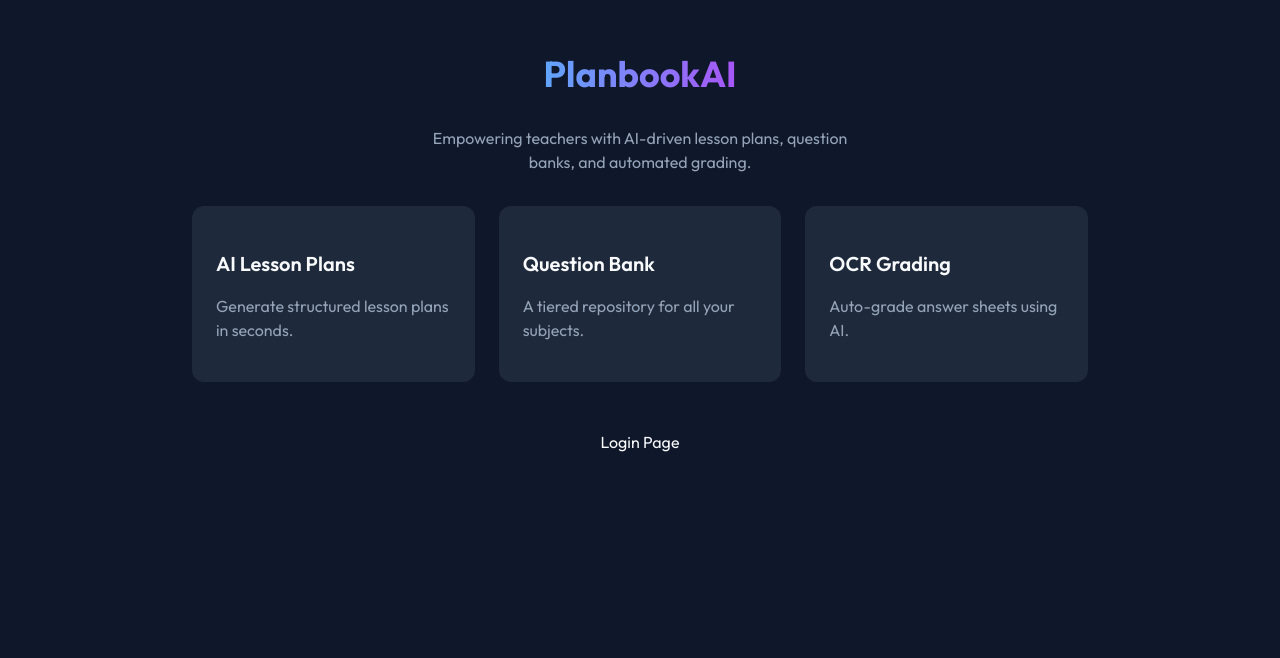
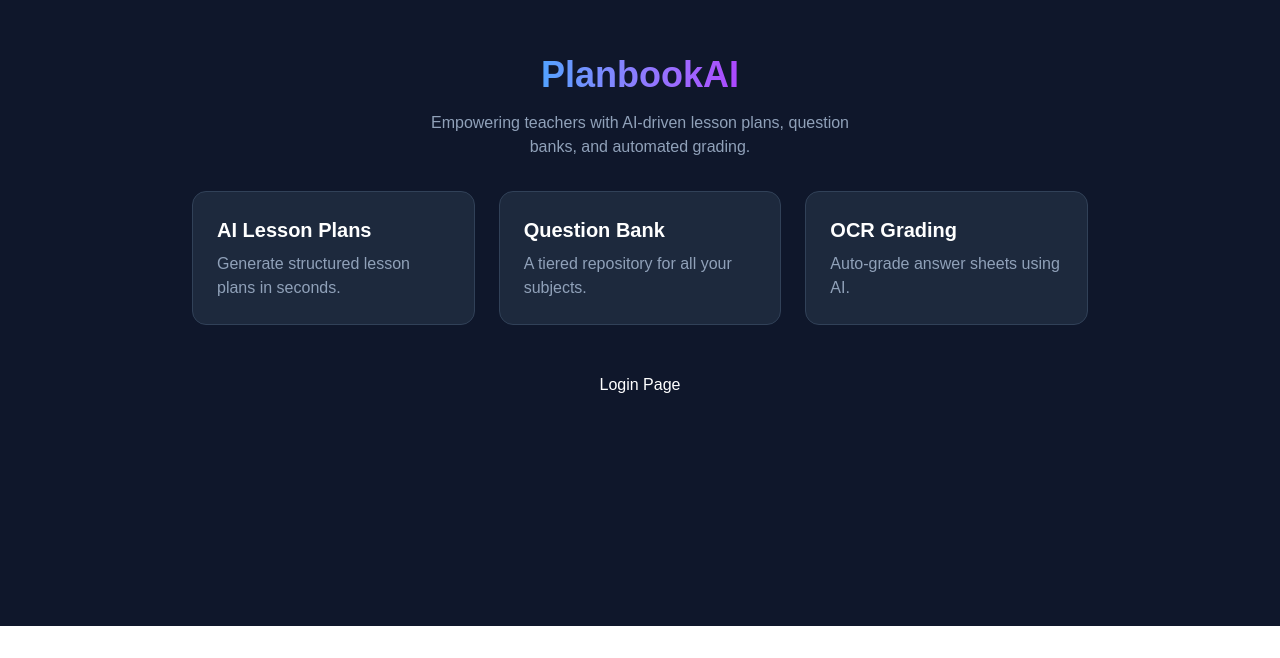
Before and after one commit to CongduongNT/JAVA, a React (Vite) app in the folder frontend/: page /login in a window 1280 px wide. Shown: the part 174-832 px from the top of the page. After the commit the page ends 800 px from the top, so only its background shows below. Built offline with nearby package versions, Linux system fonts and the light colour scheme.

Commit message:
viết components và config, các button chính

```diff
--- /dev/null
+++ b/frontend/src/components/ui/button.jsx
@@ -0,0 +1,57 @@
+import { Button as ButtonPrimitive } from "@base-ui/react/button"
+import { cva } from "class-variance-authority";
+
+import { cn } from "@/lib/utils"
+
+const buttonVariants = cva(
+  "group/button inline-flex shrink-0 items-center justify-center rounded-lg border border-transparent bg-clip-padding text-sm font-medium whitespace-nowrap transition-all outline-none select-none focus-visible:border-ring focus-visible:ring-3 focus-visible:ring-ring/50 active:translate-y-px disabled:pointer-events-none disabled:opacity-50 aria-invalid:border-destructive aria-invalid:ring-3 aria-invalid:ring-destructive/20 dark:aria-invalid:border-destructive/50 dark:aria-invalid:ring-destructive/40 [&_svg]:pointer-events-none [&_svg]:shrink-0 [&_svg:not([class*='size-'])]:size-4",
+  {
+    variants: {
+      variant: {
+        default: "bg-primary text-primary-foreground [a]:hover:bg-primary/80",
+        outline:
+          "border-border bg-background hover:bg-muted hover:text-foreground aria-expanded:bg-muted aria-expanded:text-foreground dark:border-input dark:bg-input/30 dark:hover:bg-input/50",
+        secondary:
+          "bg-secondary text-secondary-foreground hover:bg-secondary/80 aria-expanded:bg-secondary aria-expanded:text-secondary-foreground",
+        ghost:
+          "hover:bg-muted hover:text-foreground aria-expanded:bg-muted aria-expanded:text-foreground dark:hover:bg-muted/50",
+        destructive:
+          "bg-destructive/10 text-destructive hover:bg-destructive/20 focus-visible:border-destructive/40 focus-visible:ring-destructive/20 dark:bg-destructive/20 dark:hover:bg-destructive/30 dark:focus-visible:ring-destructive/40",
+        link: "text-primary underline-offset-4 hover:underline",
+      },
+      size: {
+        default:
+          "h-8 gap-1.5 px-2.5 has-data-[icon=inline-end]:pr-2 has-data-[icon=inline-start]:pl-2",
+        xs: "h-6 gap-1 rounded-[min(var(--radius-md),10px)] px-2 text-xs in-data-[slot=button-group]:rounded-lg has-data-[icon=inline-end]:pr-1.5 has-data-[icon=inline-start]:pl-1.5 [&_svg:not([class*='size-'])]:size-3",
+        sm: "h-7 gap-1 rounded-[min(var(--radius-md),12px)] px-2.5 text-[0.8rem] in-data-[slot=button-group]:rounded-lg has-data-[icon=inline-end]:pr-1.5 has-data-[icon=inline-start]:pl-1.5 [&_svg:not([class*='size-'])]:size-3.5",
+        lg: "h-9 gap-1.5 px-2.5 has-data-[icon=inline-end]:pr-3 has-data-[icon=inline-start]:pl-3",
+        icon: "size-8",
+        "icon-xs":
+          "size-6 rounded-[min(var(--radius-md),10px)] in-data-[slot=button-group]:rounded-lg [&_svg:not([class*='size-'])]:size-3",
+        "icon-sm":
+          "size-7 rounded-[min(var(--radius-md),12px)] in-data-[slot=button-group]:rounded-lg",
+        "icon-lg": "size-9",
+      },
+    },
+    defaultVariants: {
+      variant: "default",
+      size: "default",
+    },
+  }
+)
+
+function Button({
+  className,
+  variant = "default",
+  size = "default",
+  ...props
+}) {
+  return (
+    <ButtonPrimitive
+      data-slot="button"
+      className={cn(buttonVariants({ variant, size, className }))}
+      {...props} />
+  );
+}
+
+export { Button, buttonVariants }
--- a/frontend/src/index.css
+++ b/frontend/src/index.css
@@ -1,77 +1,129 @@
-@import url('https://fonts.googleapis.com/css2?family=Outfit:wght@300;400;600;700&display=swap');
+@import "tailwindcss";
+@import "tw-animate-css";
+@import "shadcn/tailwind.css";
+@import "@fontsource-variable/geist";
+
+@custom-variant dark (&:is(.dark *));
 
 :root {
-  font-family: 'Outfit', Inter, system-ui, Avenir, Helvetica, Arial, sans-serif;
-  line-height: 1.5;
-  font-weight: 400;
-
-  color-scheme: light dark;
-  color: rgba(255, 255, 255, 0.87);
-  background-color: #0f172a;
-
-  font-synthesis: none;
-  text-rendering: optimizeLegibility;
-  -webkit-font-smoothing: antialiased;
-  -moz-osx-font-smoothing: grayscale;
+    --background: oklch(1 0 0);
+    --foreground: oklch(0.145 0 0);
+    --card: oklch(1 0 0);
+    --card-foreground: oklch(0.145 0 0);
+    --popover: oklch(1 0 0);
+    --popover-foreground: oklch(0.145 0 0);
+    --primary: oklch(0.205 0 0);
+    --primary-foreground: oklch(0.985 0 0);
+    --secondary: oklch(0.97 0 0);
+    --secondary-foreground: oklch(0.205 0 0);
+    --muted: oklch(0.97 0 0);
+    --muted-foreground: oklch(0.556 0 0);
+    --accent: oklch(0.97 0 0);
+    --accent-foreground: oklch(0.205 0 0);
+    --destructive: oklch(0.577 0.245 27.325);
+    --border: oklch(0.922 0 0);
+    --input: oklch(0.922 0 0);
+    --ring: oklch(0.708 0 0);
+    --chart-1: oklch(0.809 0.105 251.813);
+    --chart-2: oklch(0.623 0.214 259.815);
+    --chart-3: oklch(0.546 0.245 262.881);
+    --chart-4: oklch(0.488 0.243 264.376);
+    --chart-5: oklch(0.424 0.199 265.638);
+    --radius: 0.625rem;
+    --sidebar: oklch(0.985 0 0);
+    --sidebar-foreground: oklch(0.145 0 0);
+    --sidebar-primary: oklch(0.205 0 0);
+    --sidebar-primary-foreground: oklch(0.985 0 0);
+    --sidebar-accent: oklch(0.97 0 0);
+    --sidebar-accent-foreground: oklch(0.205 0 0);
+    --sidebar-border: oklch(0.922 0 0);
+    --sidebar-ring: oklch(0.708 0 0);
 }
 
-body {
-  margin: 0;
-  display: flex;
-  place-items: center;
-  min-width: 320px;
-  min-height: 100vh;
+.dark {
+    --background: oklch(0.145 0 0);
+    --foreground: oklch(0.985 0 0);
+    --card: oklch(0.205 0 0);
+    --card-foreground: oklch(0.985 0 0);
+    --popover: oklch(0.205 0 0);
+    --popover-foreground: oklch(0.985 0 0);
+    --primary: oklch(0.922 0 0);
+    --primary-foreground: oklch(0.205 0 0);
+    --secondary: oklch(0.269 0 0);
+    --secondary-foreground: oklch(0.985 0 0);
+    --muted: oklch(0.269 0 0);
+    --muted-foreground: oklch(0.708 0 0);
+    --accent: oklch(0.269 0 0);
+    --accent-foreground: oklch(0.985 0 0);
+    --destructive: oklch(0.704 0.191 22.216);
+    --border: oklch(1 0 0 / 10%);
+    --input: oklch(1 0 0 / 15%);
+    --ring: oklch(0.556 0 0);
+    --chart-1: oklch(0.809 0.105 251.813);
+    --chart-2: oklch(0.623 0.214 259.815);
+    --chart-3: oklch(0.546 0.245 262.881);
+    --chart-4: oklch(0.488 0.243 264.376);
+    --chart-5: oklch(0.424 0.199 265.638);
+    --sidebar: oklch(0.205 0 0);
+    --sidebar-foreground: oklch(0.985 0 0);
+    --sidebar-primary: oklch(0.488 0.243 264.376);
+    --sidebar-primary-foreground: oklch(0.985 0 0);
+    --sidebar-accent: oklch(0.269 0 0);
+    --sidebar-accent-foreground: oklch(0.985 0 0);
+    --sidebar-border: oklch(1 0 0 / 10%);
+    --sidebar-ring: oklch(0.556 0 0);
 }
 
-#root {
-  width: 100%;
+@theme inline {
+    --font-sans: 'Geist Variable', sans-serif;
+    --color-sidebar-ring: var(--sidebar-ring);
+    --color-sidebar-border: var(--sidebar-border);
+    --color-sidebar-accent-foreground: var(--sidebar-accent-foreground);
+    --color-sidebar-accent: var(--sidebar-accent);
+    --color-sidebar-primary-foreground: var(--sidebar-primary-foreground);
+    --color-sidebar-primary: var(--sidebar-primary);
+    --color-sidebar-foreground: var(--sidebar-foreground);
+    --color-sidebar: var(--sidebar);
+    --color-chart-5: var(--chart-5);
+    --color-chart-4: var(--chart-4);
+    --color-chart-3: var(--chart-3);
+    --color-chart-2: var(--chart-2);
+    --color-chart-1: var(--chart-1);
+    --color-ring: var(--ring);
+    --color-input: var(--input);
+    --color-border: var(--border);
+    --color-destructive: var(--destructive);
+    --color-accent-foreground: var(--accent-foreground);
+    --color-accent: var(--accent);
+    --color-muted-foreground: var(--muted-foreground);
+    --color-muted: var(--muted);
+    --color-secondary-foreground: var(--secondary-foreground);
+    --color-secondary: var(--secondary);
+    --color-primary-foreground: var(--primary-foreground);
+    --color-primary: var(--primary);
+    --color-popover-foreground: var(--popover-foreground);
+    --color-popover: var(--popover);
+    --color-card-foreground: var(--card-foreground);
+    --color-card: var(--card);
+    --color-foreground: var(--foreground);
+    --color-background: var(--background);
+    --radius-sm: calc(var(--radius) * 0.6);
+    --radius-md: calc(var(--radius) * 0.8);
+    --radius-lg: var(--radius);
+    --radius-xl: calc(var(--radius) * 1.4);
+    --radius-2xl: calc(var(--radius) * 1.8);
+    --radius-3xl: calc(var(--radius) * 2.2);
+    --radius-4xl: calc(var(--radius) * 2.6);
 }
 
-/* Base Utilities */
-.min-h-screen { min-height: 100vh; }
-.bg-slate-900 { background-color: #0f172a; }
-.bg-slate-800 { background-color: #1e293b; }
-.text-white { color: #f8fafc; }
-.text-slate-400 { color: #94a3b8; }
-.text-transparent { color: transparent; }
-.bg-clip-text { -webkit-background-clip: text; background-clip: text; }
-.bg-gradient-to-r { background-image: linear-gradient(to right, var(--tw-gradient-stops)); }
-.from-blue-400 { --tw-gradient-from: #60a5fa; --tw-gradient-stops: var(--tw-gradient-from), var(--tw-gradient-to, rgb(96 165 250 / 0)); }
-.to-purple-500 { --tw-gradient-to: #a855f7; }
-
-.flex { display: flex; }
-.flex-col { flex-direction: column; }
-.items-center { align-items: center; }
-.justify-center { justify-content: center; }
-.p-4 { padding: 1rem; }
-.p-6 { padding: 1.5rem; }
-.mb-2 { margin-bottom: 0.5rem; }
-.mb-4 { margin-bottom: 1rem; }
-.mb-8 { margin-bottom: 2rem; }
-.mt-12 { margin-top: 3rem; }
-
-.grid { display: grid; }
-.grid-cols-1 { grid-template-columns: repeat(1, minmax(0, 1fr)); }
-.gap-6 { gap: 1.5rem; }
-
-.w-full { width: 100%; }
-.max-w-md { max-width: 28rem; }
-.max-w-4xl { max-width: 56rem; }
-.text-center { text-align: center; }
-.text-xl { font-size: 1.25rem; line-height: 1.75rem; }
-.text-4xl { font-size: 2.25rem; line-height: 2.5rem; }
-.font-bold { font-weight: 700; }
-.font-semibold { font-weight: 600; }
-.rounded-xl { border-radius: 0.75rem; }
-.border { border-width: 1px; }
-.border-slate-700 { border-color: #334155; }
-.text-green-400 { color: #4ade80; }
-
-.transition-all { transition-property: all; transition-timing-function: cubic-bezier(0.4, 0, 0.2, 1); transition-duration: 150ms; }
-.transition-colors { transition-property: color, background-color, border-color, text-decoration-color, fill, stroke; transition-timing-function: cubic-bezier(0.4, 0, 0.2, 1); transition-duration: 150ms; }
-.hover\:border-blue-500:hover { border-color: #3b82f6; }
-.group:hover .group-hover\:text-blue-400 { color: #60a5fa; }
-
-@media (min-width: 768px) {
-  .md\:grid-cols-3 { grid-template-columns: repeat(3, minmax(0, 1fr)); }
+@layer base {
+  * {
+    @apply border-border outline-ring/50;
+    }
+  body {
+    @apply bg-background text-foreground;
+    }
+  html {
+    @apply font-sans;
+    }
 }
--- /dev/null
+++ b/frontend/src/lib/utils.js
@@ -0,0 +1,6 @@
+import { clsx } from "clsx";
+import { twMerge } from "tailwind-merge"
+
+export function cn(...inputs) {
+  return twMerge(clsx(inputs));
+}
--- a/frontend/vite.config.js
+++ b/frontend/vite.config.js
@@ -1,9 +1,16 @@
-import { defineConfig } from 'vite'
-import react from '@vitejs/plugin-react'
+import path from "path"
+import tailwindcss from "@tailwindcss/vite"
+import { defineConfig } from "vite"
+import react from "@vitejs/plugin-react"
 
 // https://vite.dev/config/
 export default defineConfig({
-  plugins: [react()],
+  plugins: [react(), tailwindcss()],
+  resolve: {
+    alias: {
+      "@": path.resolve(__dirname, "./src"),
+    },
+  },
   server: {
     port: 3000,
     proxy: {
```
Also changed, not shown: frontend/jsconfig.json (added, +8 -0 lines), frontend/package.json (+11 -1 lines), frontend/components.json (added), 1 other file (tests, documents, lock files or other folders).
